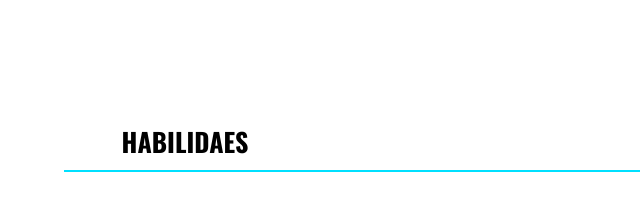
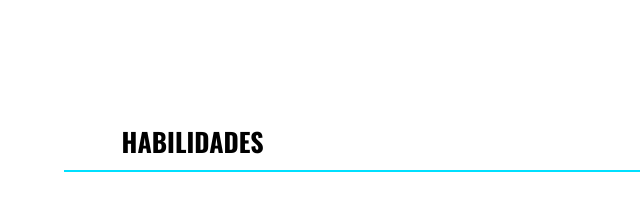
Before and after one commit to hbruunno/Curriculo, a plain HTML site: page index.html in a window 1280 px wide. Shown: the part 2560-2779 px from the top of the page, 0-640 px from the left. Drawn offline with nearby package versions, Linux system fonts and the light colour scheme.

Commit message:
Update index.html

```diff
--- a/index.html
+++ b/index.html
@@ -144,7 +144,7 @@
 
         <div class="h-habilidades">
             <div class="h-title-habilidades">
-                <h2>Habilidaes</h2>
+                <h2>Habilidades</h2>
             </div>
             <div class="item">
                 <div class="title">
```
